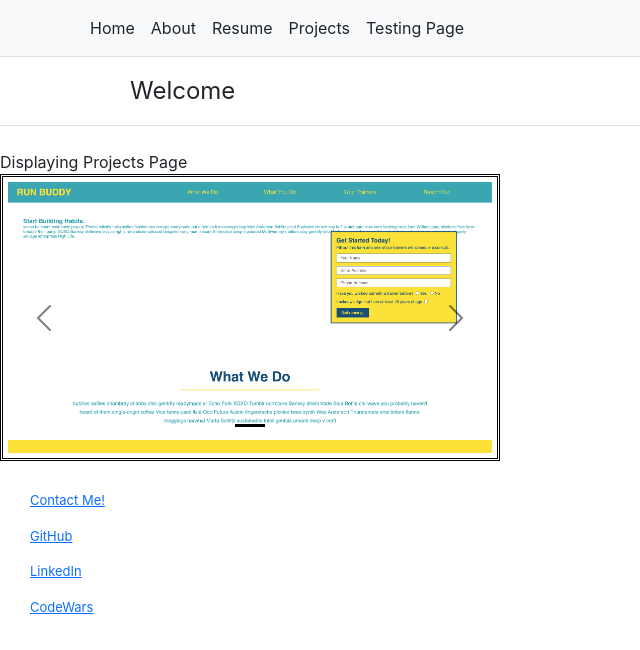
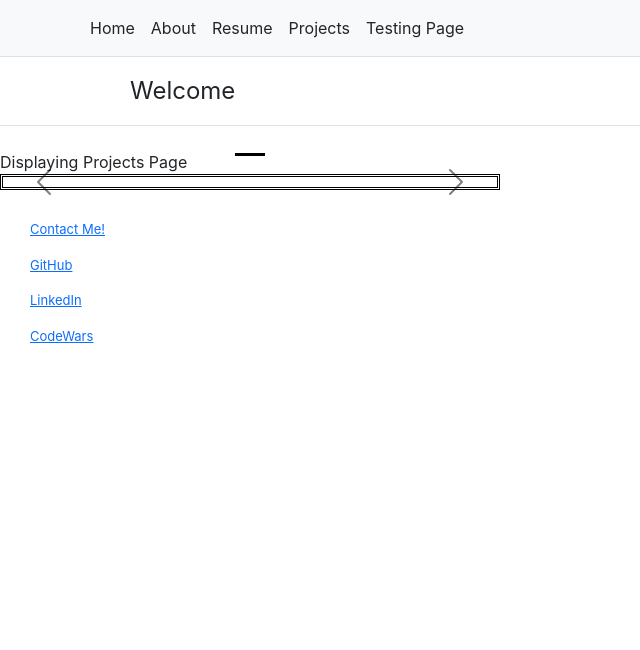
Before and after one commit to Lil-Chevy/react-web-page, a React (Create React App) app: page /Projects in a window 1280 px wide. Shown: the top 650 px of the page, without its empty margins (0-640 px from the left). Built offline with nearby package versions, Linux system fonts and the light colour scheme.

Commit message:
add state to testing carousel component with SKU for dynamic rendering

```diff
--- a/src/components/TestCarousel/index.js
+++ b/src/components/TestCarousel/index.js
@@ -1,4 +1,4 @@
-import React from "react";
+import React, { useState } from "react";
 import Carousel from "react-bootstrap/Carousel";
 import Images from "../../assets/Portfolio/0.png";
 import "./testingCarousel.css";
@@ -6,52 +6,63 @@ import "./testingCarousel.css";
 // carousel is for projects to rotate on Projects page
 //  SEE NOTES AT BOTTOM  ->>>>>>
 
-function TestingCarouselComponent(props) {
+const TestingCarouselComponent = ({ sku }) => {
   // dynamically render photos in slides for the carousel
-  const portfolioImages = [
+  const [portfolioImages] = useState([
     {
-      name: "Run Buddy",
+      Name: "Run Buddy",
       descriptions:
         " Run Buddy is a website that offers fitness training services",
       alt: "Run Buddy Project",
+      sku: "0.png",
     },
     {
       name: "Note Taker",
       descriptions:
         "This app is to be used for taking personal notes that can be created, updated, or deleted.",
       alt: "Note Taker Project",
+      sku: "1.png",
     },
     {
       name: "ReadMe.md Generator",
       descriptions:
         "given answers to a list of questions, the application will produce a ReadMe.md",
       alt: "Readme Generator Project",
+      sku: "2.png",
     },
     {
       name: "Work Day Scheduler",
       descriptions:
         "This app is used to help schedule your work day. Uses persistent data to save information",
       alt: "Work Day Scheduler Project",
+      sku: "3.png",
     },
     {
       name: "Robot Gladiators",
       descriptions:
         "An MVP Project to help the user enjoy their time fighting robots",
       alt: "Robot Gladiators Project",
+      sku: "4.png",
     },
     {
       name: "Bug Bash!",
       descriptions:
         "Social Media site made for problem solving code issues. Log in an post your issues!",
       alt: "Bug Bash Website Project",
+      sku: "5.png",
     },
     {
       name: "SiteSeer",
       descriptions:
         "Social Media site dedicated to campers finding their next location for camping.",
       alt: "SiteSeer Website Project",
+      sku: "6.png",
     },
-  ];
+  ]);
+
+  const currentPhotos = portfolioImages.filter(
+    (portfolioImages) => portfolioImages.sku === sku
+  );
 
   return (
     <section className="carousel-container">
@@ -59,12 +70,16 @@ function TestingCarouselComponent(props) {
       <Carousel variant="dark">
         {/* slides  */}
         <Carousel.Item>
-          <img
-            className="d-block w-100 firstPhoto"
-            // dynamic rendering of image
-            src={Images}
-            alt="slide One of project one"
-          />
+          {/* added */}
+          {currentPhotos.map((sku, i) => (
+            <img
+              className="d-block w-100 firstPhoto"
+              // dynamic rendering of image
+              src={require(`../../assets/Portfolio/${i}.png`)}
+              alt="slide One of project one"
+            />
+            // added
+          ))}
           {/* captions */}
           <Carousel.Caption>
             {/* Name Of Slide */}
@@ -76,9 +91,15 @@ function TestingCarouselComponent(props) {
       </Carousel>
     </section>
   );
-}
+};
 // export Carousel for Component usage
 export default TestingCarouselComponent;
+
+// {
+//   photos.map((image, i) => (
+//     <img src={require(`../../assets/small/${category}/${i}.jpg`).default} />
+//   ));
+// }
 
 //  Notes: conditionally render with an if statement
 //  using to iterate until reaching the maximum number of photos
```
